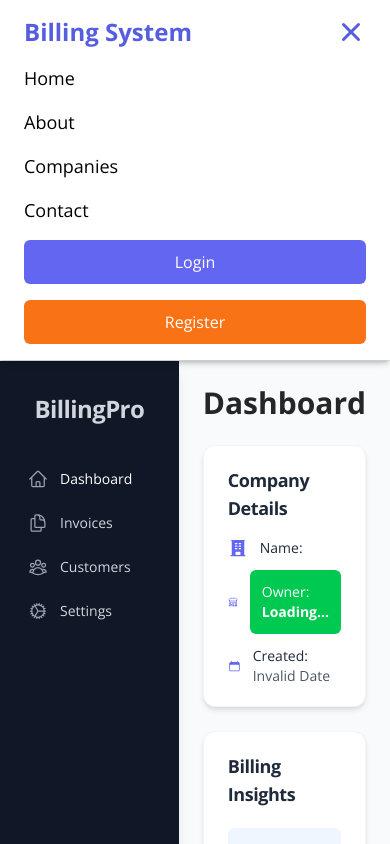
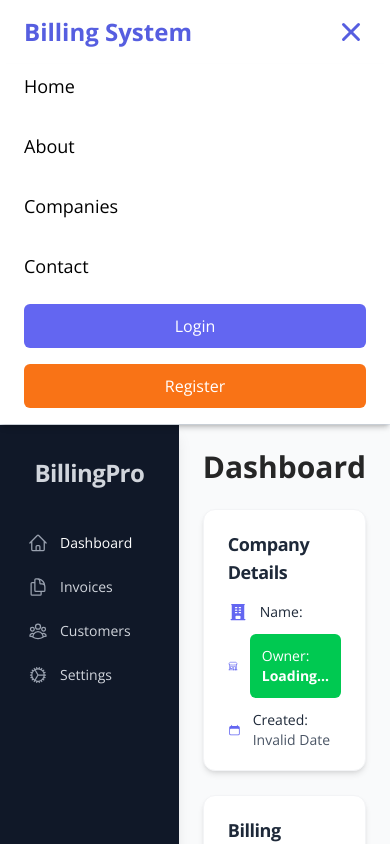
Before and after one commit to bisre1921/billing-invoice-system-frontend, a Next.js app: page /dashboard in a window 390 px wide. Both pictures are taken after a click on the button 351 px from the left and 32 px from the top of the page. Shown: the top 844 px of the page. Built offline with nearby package versions, Linux system fonts and the light colour scheme.

Commit message:
check authentication in navbar and modify navlinks based on authentication status

```diff
--- a/app/api/axiosInstance.ts
+++ b/app/api/axiosInstance.ts
@@ -26,7 +26,7 @@ api.interceptors.response.use(
         if (error.response.status === 401) {
             console.error("Unauthorized access - redirecting to login");
             localStorage.removeItem("token");
-            window.location.href = "/login";
+            window.location.href = "/auth/LoginUser";
         }
         return Promise.reject(error);
     }
@@ -59,7 +59,7 @@ export const loginUser = (email: string, password: string) => {
     return api.post("/auth/login", {email, password});
 }
 
-export const getUser = (userId: string) => {
+export const getUser = (userId: any) => {
     return api.get(`/user/${userId}`);
 }
 
--- a/app/components/Navbar.tsx
+++ b/app/components/Navbar.tsx
@@ -1,18 +1,83 @@
 'use client';
 
 import Link from 'next/link';
-import React, { useState } from 'react';
-import { HiMenu, HiX } from 'react-icons/hi';
+import React, { useEffect, useState } from 'react';
+import { HiMenu, HiX, HiUserCircle } from 'react-icons/hi';
+import { useRouter } from 'next/navigation';
+import { getUser } from '../api/axiosInstance';
+
+interface User {
+  email?: string;
+  user_id?: string;
+}
 
 const Navbar = () => {
   const [isOpen, setIsOpen] = useState(false);
+  const [isAuthenticated, setIsAuthenticated] = useState(false);
+  const [user, setUser] = useState<User | null>(null);
+  const [userName, setUserName] = useState('');
+  const [loading, setLoading] = useState(true);
+  const router = useRouter();
 
   const toggleMenu = () => setIsOpen(!isOpen);
+
+  const checkAuthentication = () => {
+    const storedToken = localStorage.getItem('token');
+    const storedUserInfo = localStorage.getItem('userInfo');
+
+    if (storedToken && storedUserInfo) {
+      try {
+        const parsedUser = JSON.parse(storedUserInfo);
+        setUser(parsedUser);
+        setIsAuthenticated(true);
+        console.log("Parsed user info:", parsedUser);
+      } catch (error) {
+        console.error("Error parsing user info:", error);
+        localStorage.removeItem('token');
+        localStorage.removeItem('userInfo');
+        setUser(null);
+        setIsAuthenticated(false);
+      }
+    } else {
+      setUser(null);
+      setIsAuthenticated(false);
+    }
+
+    setLoading(false);
+  };
+
+  const handleLogout = () => {
+    console.log("Logging out...");
+  };
+
+  const fetchUserName = async () => {
+    if (!user?.user_id) return;
+    try {
+      const response = await getUser(user.user_id);
+      setUserName(response.data.user.name);
+    } catch (error) {
+      console.error("Error fetching user name:", error);
+    }
+  };
+
+
+  useEffect(() => {
+    checkAuthentication();
+  }, []);
+
+  useEffect(() => {
+    if (user) {
+      fetchUserName();
+      console.log("username", userName)
+    }
+  }, [user]);
+
+  const baseClasses = "transition duration-300 font-medium ";
+  const btnClass = "py-2.5 px-5 rounded-md text-center block";
 
   return (
     <nav className="bg-white shadow-md sticky top-0 z-50 border-b border-[#e2e8f0]">
       <div className="container mx-auto px-6 py-4 flex items-center justify-between">
-
         <Link href="/" className="text-2xl font-bold text-[#565ee0]">
           Billing System
         </Link>
@@ -25,38 +90,34 @@ const Navbar = () => {
         </button>
 
         <div className="hidden lg:flex items-center space-x-8">
-          <NavLinks />
-        </div>
-      </div>
-
-      {isOpen && (
-        <div className="lg:hidden px-6 pb-4 space-y-4 bg-white shadow-md">
-          <NavLinks mobile />
-        </div>
-      )}
-    </nav>
-  );
-};
-
-const NavLinks = ({ mobile = false }: { mobile?: boolean }) => {
-  const baseClasses = "transition duration-300 font-medium";
-  const linkClass = mobile ? 'block text-lg' : 'hover:text-[#6366f1]';
-  const btnClass = "py-2.5 px-5 rounded-md text-center block";
-
-  return (
-    <>
-      <Link href="#hero" className={`${baseClasses} ${linkClass}`}>
+          <Link href="#hero" className={`${baseClasses} hover:text-[#6366f1]`}>
             Home
           </Link>
-      <Link href="#about" className={`${baseClasses} ${linkClass}`}>
+          <Link href="#about" className={`${baseClasses} hover:text-[#6366f1]`}>
             About
           </Link>
-      <Link href="#companies" className={`${baseClasses} ${linkClass}`}>
+          <Link href="#companies" className={`${baseClasses} hover:text-[#6366f1]`}>
             Companies
           </Link>
-      <Link href="#contact" className={`${baseClasses} ${linkClass}`}>
+          <Link href="#contact" className={`${baseClasses} hover:text-[#6366f1]`}>
             Contact
           </Link>
+
+          {isAuthenticated && user?.email ? (
+            <div className="flex items-center space-x-3">
+
+              <span className={`bg-[#565ee0] text-white flex gap-2 ${btnClass} `}>
+               <HiUserCircle className="text-2xl" /> {userName}
+              </span>
+              <button
+                onClick={handleLogout}
+                className={`bg-red-500 text-white hover:bg-red-600 ${btnClass}`}
+              >
+                Logout
+              </button>
+            </div>
+          ) : (
+            <>
               <Link
                 href="/auth/LoginUser"
                 className={`bg-[#6366f1] text-white hover:bg-[#565ee0] ${btnClass}`}
@@ -70,6 +131,55 @@ const NavLinks = ({ mobile = false }: { mobile?: boolean }) => {
                 Register
               </Link>
             </>
+          )}
+        </div>
+      </div>
+
+      {isOpen && (
+        <div className="lg:hidden px-6 pb-4 space-y-4 bg-white shadow-md">
+          <Link href="#hero" className={`${baseClasses} block text-lg py-2`}>
+            Home
+          </Link>
+          <Link href="#about" className={`${baseClasses} block text-lg py-2`}>
+            About
+          </Link>
+          <Link href="#companies" className={`${baseClasses} block text-lg py-2`}>
+            Companies
+          </Link>
+          <Link href="#contact" className={`${baseClasses} block text-lg py-2`}>
+            Contact
+          </Link>
+
+          {isAuthenticated && user?.email ? (
+            <div className="flex items-center space-x-3">
+              <HiUserCircle className="text-2xl" />
+              <span className={`${baseClasses}`}>{userName}</span>
+              <button
+                onClick={handleLogout}
+                className={`bg-red-500 text-white hover:bg-red-600 ${btnClass}`}
+              >
+                Logout
+              </button>
+            </div>
+          ) : (
+            <>
+              <Link
+                href="/auth/LoginUser"
+                className={`bg-[#6366f1] text-white hover:bg-[#565ee0] ${btnClass}`}
+              >
+                Login
+              </Link>
+              <Link
+                href="/auth/RegisterUser"
+                className={`bg-[#f97316] text-white hover:bg-[#ea580c] ${btnClass}`}
+              >
+                Register
+              </Link>
+            </>
+          )}
+        </div>
+      )}
+    </nav>
   );
 };
 
```
Lines whose indentation alone changed are shown as unchanged.
